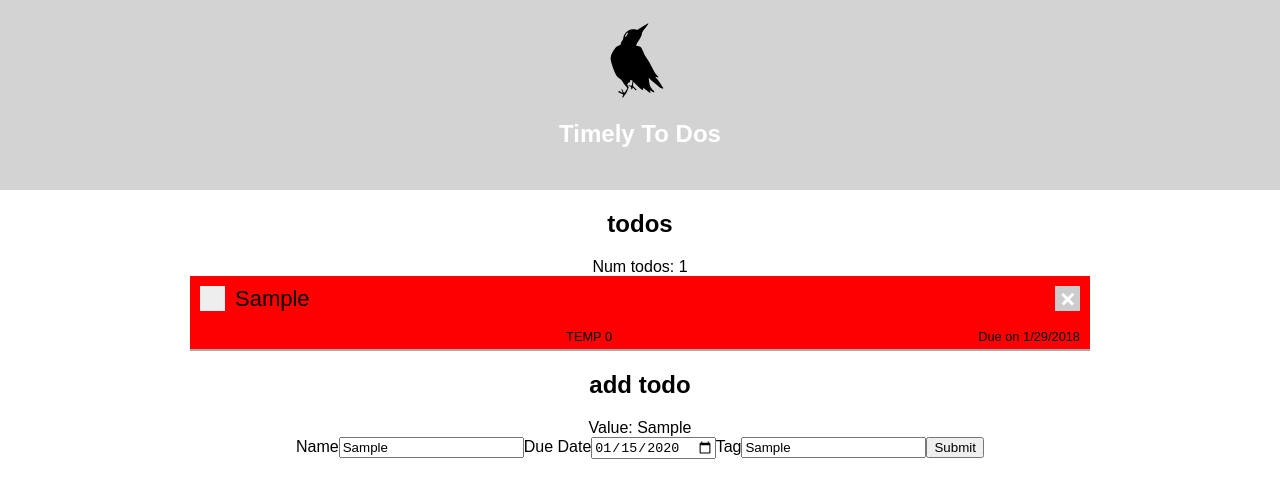
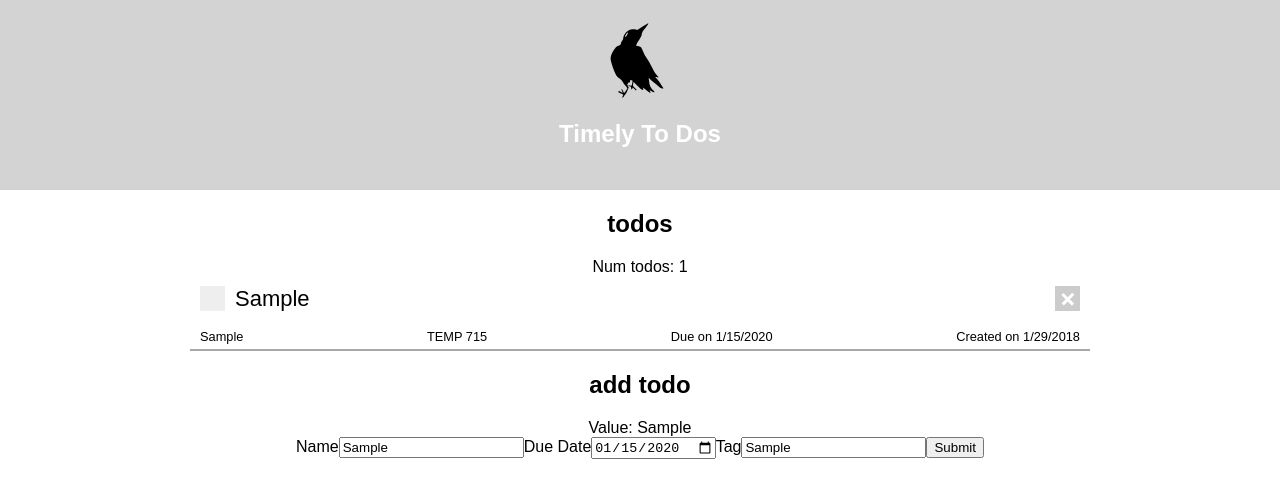
Before and after one commit to AdaByronLovelace/timely-todos, a React (Create React App) app: page / in a window 1280 px wide. Both pictures are taken after typing "Sample", "2020-01-15", "Sample" into the empty fields and a click on the input "Submit". Shown: the top 498 px of the page. Built offline with nearby package versions, Linux system fonts and the light colour scheme.

Commit message:
due date fixed

```diff
--- a/src/components/Todo.js
+++ b/src/components/Todo.js
@@ -24,6 +24,12 @@ export default class Todo extends React.Component {
     this.props.onDone(this.props.id)
   }
 
+  getDate(date) {
+    console.log(`in Todo component deadline ${date}`)
+    let dateObj = new Date(date)
+    return dateObj.toLocaleDateString("en-US")
+  }
+
   render() {
     return (
       <div className={`todo ${this.tempClass(this.props.temp)}`}>
@@ -42,7 +48,8 @@ export default class Todo extends React.Component {
         <div className="bottom">
           <div className="tag">{ this.props.tag }</div>
           <div>TEMP {this.props.temp}</div>
-          <div className="due">Due on { this.props.deadlineDate.toLocaleDateString("en-US") }</div>
+          <div className="due">Due on { this.getDate(this.props.deadlineDate) }</div>
+          <div>Created on { this.getDate(this.props.createdDate) }</div>
         </div>
       </div>
     )
@@ -51,16 +58,18 @@ export default class Todo extends React.Component {
 
 Todo.defaultProps = {
   tag: '',
-  createdDate: new Date(),
-  deadlineDate: new Date(),
+  createdDate: (new Date()).toString(),
+  deadlineDate: ((new Date().getMonth()+1)%12 + 1).toString(),
   name: '',
-  done: false
+  done: false,
+  temp: 0
 }
 
 Todo.propTypes = {
   tag: PropTypes.string,
-  createdDate: PropTypes.instanceOf(Date),
-  deadlineDate: PropTypes.instanceOf(Date),
+  createdDate: PropTypes.string,
+  deadlineDate: PropTypes.string,
   name: PropTypes.string,
-  done: PropTypes.bool
+  done: PropTypes.bool,
+  temp: PropTypes.number
 }
--- a/src/components/TodoList.js
+++ b/src/components/TodoList.js
@@ -29,6 +29,7 @@ export default class TodoList extends React.Component {
 
   componentDidMount() {
     this.getData()
+    this.sortByTemp()
   }
 
   getData() {
@@ -51,10 +52,13 @@ export default class TodoList extends React.Component {
   }
 
   addTodo(event) {
+    event.preventDefault()
     let id = 0
     let last = this.state.todos.length - 1
     if (last > 0) {
       id = this.state.todos[last].id + 1
+    } else if (last === 0) {
+      id = 1
     }
     let newTodo = {
       name: this.state.nameInput,
@@ -64,11 +68,11 @@ export default class TodoList extends React.Component {
       createdDate: new Date(),
       done: false
     }
+    console.log(`creating deadline ${newTodo.deadlineDate}`)
     let newTodos = this.state.todos
     newTodos.push(newTodo)
     this.setState(newTodos)
     this.setData()
-    event.preventDefault()
   }
 
   removeTodo(id) {
@@ -92,12 +96,27 @@ export default class TodoList extends React.Component {
           createdDate: todo.createdDate,
           done: !todo.done
         }
+        console.log(`done with deadline ${todo.deadlineDate}`)
       } else {
         return todo
       }
     })
     newTodos.push(newTodo)
     this.setState({todos: newTodos})
+  }
+
+  // TODO: Sort it right, remember to put dones on bottom
+  sortByTemp() {
+    let sortedTodos = []
+    let compare = function(a,b) {
+      if (a.done) {
+        return -1
+      } else {
+        return a.temp < b.temp
+      }
+    }
+    sortedTodos = this.state.todos.sort(compare)
+    // console.log(sortedTodos)
   }
 
   handleNameChange(event) {
@@ -123,13 +142,13 @@ export default class TodoList extends React.Component {
                   key={item.id}
                   id={item.id}
                   name={item.name}
-                  tags={item.tags}
-                  desc={item.desc}
-                  duedate={item.date}
+                  tag={item.tag}
+                  deadlineDate={item.deadlineDate}
+                  createdDate={item.createdDate}
+                  done={item.done}
+                  temp={this.getTemperature(item.deadlineDate)}
+                  onDone={this.handleDone}
                   onDelete={this.removeTodo}
-                  done={item.done}
-                  onDone={this.handleDone}
-                  temp={this.getTemperature(item.createdDate)}
               />
           )}
         </div>
```
